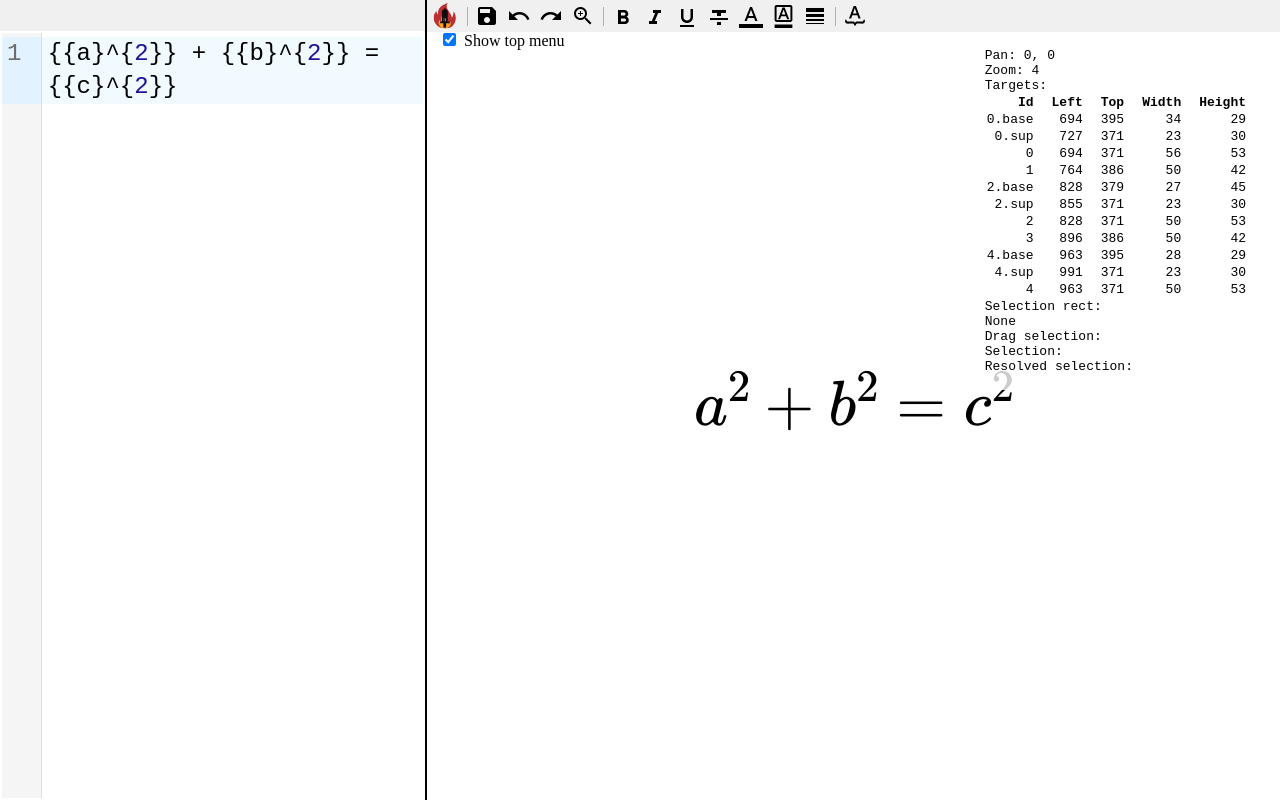
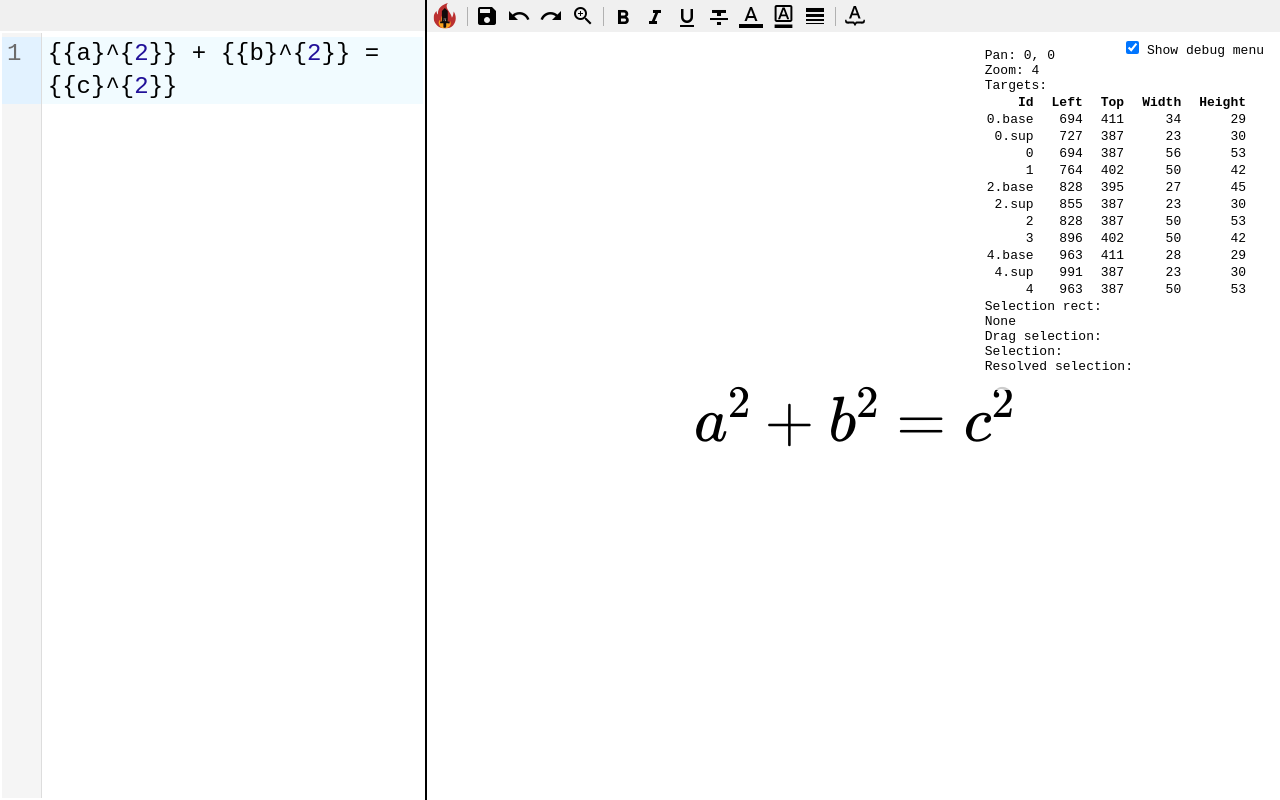
Before and after one commit to ericdai5/formulize, a React (Vite) app: page / in a window 1280 px wide. Built offline with nearby package versions, Linux system fonts and the light colour scheme.

Commit message:
Fix: improve rendering performance, ensure targeting correctness after formula change

```diff
--- a/src/App.tsx
+++ b/src/App.tsx
@@ -2,6 +2,7 @@ import { Global, css } from "@emotion/react";
 import { useEffect, useState } from "react";
 
 import { Editor } from "./Editor";
+import { Menu } from "./Menu";
 import { Workspace } from "./Workspace";
 
 function App() {
@@ -44,7 +45,18 @@ function App() {
         >
           <Editor />
         </div>
-        <Workspace />
+        <div
+          css={css`
+            display: flex;
+            flex-direction: column;
+            position: relative;
+            width: 100%;
+            height: 100%;
+          `}
+        >
+          <Menu />
+          <Workspace />
+        </div>
       </div>
     </>
   );
--- a/src/Debug.tsx
+++ b/src/Debug.tsx
@@ -18,6 +18,7 @@ export const Debug = observer(() => {
   return (
     <div
       onMouseDown={(e) => e.stopPropagation()}
+      onScroll={(e) => e.stopPropagation()}
       css={css`
         position: fixed;
         top: 2rem;
--- a/src/FormulaTree.ts
+++ b/src/FormulaTree.ts
@@ -185,6 +185,10 @@ export class AugmentedFormula {
 
   findNode(id: string): AugmentedFormulaNode | null {
     return this.idToNode[id] ?? null;
+  }
+
+  equals(other: AugmentedFormula) {
+    return this.toLatex("noid") === other.toLatex("noid");
   }
 }
 
--- a/src/Menu.tsx
+++ b/src/Menu.tsx
@@ -18,10 +18,6 @@ export const Menu = () => {
   return (
     <div
       css={css`
-        position: absolute;
-        top: 0;
-        left: 0;
-        right: 0;
         height: 2rem;
         display: flex;
         flex-direction: row;
@@ -137,6 +133,7 @@ const SubMenu = ({
         &:hover {
           height: 1.8rem;
         }
+        z-index: 500;
       `}
     >
       <MenuItem
@@ -503,67 +500,3 @@ const LineDivideMenu = () => {
     </div>
   );
 };
-
-export const ContextMenu = ({
-  anchorX,
-  anchorY,
-}: {
-  anchorX: number;
-  anchorY: number;
-}) => {
-  const [menuWidth, setMenuWidth] = React.useState(0);
-  const ref = React.useRef<HTMLDivElement>(null);
-
-  React.useEffect(() => {
-    if (ref.current) {
-      setMenuWidth(ref.current.offsetWidth);
-    }
-  }, [ref.current]);
-
-  return (
-    <div
-      ref={ref}
-      css={css`
-        position: absolute;
-        top: calc(${anchorY}px - 3rem);
-        left: ${anchorX - menuWidth / 2}px;
-        height: 2.3rem;
-        z-index: 100;
-        visibility: ${menuWidth === 0 ? "hidden" : "visible"};
-
-        &:after {
-          content: "";
-          position: absolute;
-          top: calc(1.5rem - 2px);
-          left: calc(50% - 0.5rem);
-          width: 1rem;
-          height: 1rem;
-          background: #f0f0f0;
-          border: 2px solid black;
-          transform: rotate(45deg);
-          z-index: 0;
-        }
-      `}
-    >
-      <div
-        css={css`
-          position: relative;
-          display: flex;
-          height: 2.3rem;
-          background: #f0f0f0;
-          border: 2px solid black;
-          z-index: 100;
-        `}
-      >
-        <BoldMenu />
-        <ItalicsMenu />
-        <UnderlineMenu />
-        <StrikethroughMenu />
-        <ColorMenu />
-        <BoxMenu />
-        <LineWeightMenu />
-        <AnnotateMenu />
-      </div>
-    </div>
-  );
-};
--- a/src/RenderedFormula.tsx
+++ b/src/RenderedFormula.tsx
@@ -78,9 +78,6 @@ const RenderedFormulaComponent = observer(({ spec }: { spec: RenderSpec }) => {
         ref,
         ["mjx-mi", "mjx-mn", "mjx-mo"].includes(spec.tagName)
       );
-      requestAnimationFrame(() => {
-        selectionStore.updateTargets();
-      });
     }
 
     () => {
--- a/src/Workspace.tsx
+++ b/src/Workspace.tsx
@@ -1,26 +1,27 @@
 import { css } from "@emotion/react";
-import { MouseEvent, useCallback, useEffect, useState } from "react";
+import {
+  ChangeEvent,
+  MouseEvent,
+  WheelEvent,
+  useCallback,
+  useEffect,
+  useState,
+} from "react";
 
 import { observer } from "mobx-react-lite";
 
 import { Debug } from "./Debug";
-import { ContextMenu, Menu } from "./Menu";
 import { RenderedFormula } from "./RenderedFormula";
 import { selectionStore } from "./store";
 
 export const Workspace = observer(() => {
-  const [showTopMenu, setShowTopMenu] = useState(true);
+  const [showDebug, setShowDebug] = useState(true);
   const [dragState, setDragState] = useState<
     | { state: "none" }
     | { state: "leftdown"; x: number; y: number }
     | { state: "selecting" }
     | { state: "panning"; lastX: number; lastY: number }
   >({ state: "none" });
-
-  const [contextMenuAnchor, setContextMenuAnchor] = useState<{
-    anchorX: number;
-    anchorY: number;
-  } | null>(null);
 
   const handleDoubleClick = useCallback((e: MouseEvent<HTMLDivElement>) => {
     selectionStore.clearSelection();
@@ -59,20 +60,20 @@ export const Workspace = observer(() => {
     },
     [dragState, setDragState]
   );
-  const handleContextMenu = useCallback(
-    (e: MouseEvent<HTMLDivElement>) => {
-      if (!showTopMenu) {
-        setContextMenuAnchor({ anchorX: e.clientX, anchorY: e.clientY });
-      }
-      e.preventDefault();
-    },
-    [showTopMenu, setContextMenuAnchor]
-  );
   const handleScroll = useCallback((e: WheelEvent<HTMLDivElement>) => {
     e.preventDefault();
     e.stopPropagation();
     selectionStore.updateZoom(-e.deltaY);
   }, []);
+  const handleSetRef = useCallback((ref: Element | null) => {
+    selectionStore.initializeWorkspace(ref);
+  }, []);
+  const handleToggleShowDebug = useCallback(
+    (e: ChangeEvent<HTMLInputElement>) => {
+      setShowDebug(e.target.checked);
+    },
+    [setShowDebug]
+  );
 
   useEffect(() => {
     const resizeHandler = () => {
@@ -104,46 +105,40 @@ export const Workspace = observer(() => {
       onMouseDown={handleMouseDown}
       onMouseMove={handleMouseMove}
       onMouseUp={handleMouseUp}
-      onContextMenu={handleContextMenu}
       onWheel={handleScroll}
-      ref={(ref) => selectionStore.initializeWorkspace(ref)}
+      ref={handleSetRef}
     >
       <div
         css={css`
           position: absolute;
-          top: 2rem;
-          left: 1rem;
+          top: 0.5rem;
+          right: 1rem;
+          z-index: 1000;
         `}
-        onMouseDown={(e) => {
-          e.stopPropagation();
-        }}
       >
         <input
-          id="showTopMenu"
+          id="showDebug"
           css={css`
             margin-right: 0.5rem;
           `}
           type="checkbox"
-          checked={showTopMenu}
-          onChange={(e) => setShowTopMenu(e.target.checked)}
+          checked={showDebug}
+          onChange={handleToggleShowDebug}
         />
         <label
           css={css`
             user-select: none;
+            font-family: monospace;
           `}
-          htmlFor="showTopMenu"
+          htmlFor="showDebug"
         >
-          Show top menu
+          Show debug menu
         </label>
       </div>
-      {showTopMenu && <Menu />}
-      {!showTopMenu && contextMenuAnchor !== null && (
-        <ContextMenu {...contextMenuAnchor} />
-      )}
       <SelectionRect />
       <SelectionBorders />
       <RenderedFormula />
-      <Debug />
+      {showDebug && <Debug />}
     </div>
   );
 });
--- a/src/store.ts
+++ b/src/store.ts
@@ -1,5 +1,5 @@
 import {
-  ObservableArray,
+  IObservableArray,
   ObservableMap,
   action,
   computed,
@@ -13,13 +13,19 @@ class FormulaStore {
   @observable accessor renderSpec: RenderSpec | null = null;
   @observable accessor augmentedFormula: AugmentedFormula =
     new AugmentedFormula([]);
+  @observable accessor suppressEditorUpdate = false;
 
   @action
   updateFormula(newFormula: AugmentedFormula) {
+    if (this.augmentedFormula.equals(newFormula)) {
+      console.log("Skipping formula update");
+      return;
+    }
+
     const { renderSpec } = updateFormula(newFormula);
     this.renderSpec = renderSpec;
     this.augmentedFormula = newFormula;
-    selectionStore.clearTargets();
+    selectionStore.clearSelection();
   }
 
   @computed
@@ -59,7 +65,7 @@ export const toDimensionBox = (box: BoundingBox): DimensionBox => ({
 
 class SelectionStore {
   @observable accessor workspaceBBox: DimensionBox | null = null;
-  @observable accessor selected: ObservableArray<string> = observable.array();
+  @observable accessor selected: IObservableArray<string> = observable.array();
   @observable accessor targets: ObservableMap<
     string,
     { id: string; isLeaf: boolean } & DimensionBox
@@ -106,6 +112,7 @@ class SelectionStore {
 
   @action
   clearTargets() {
+    console.log("Clearing targets");
     this.targetRefs.clear();
     this.targets.clear();
     this.selected.clear();
@@ -142,15 +149,21 @@ class SelectionStore {
 
   @action
   clearSelection() {
-    this.selected = [];
+    this.selected.clear();
   }
 
   @action
   updateTargets() {
     for (const [id, [ref, isLeaf]] of this.targetRefs) {
       const { left, top, width, height } = ref.getBoundingClientRect();
-      this.targets.set(id, { id, left, top, width, height, isLeaf });
+      if (left === 0 && top === 0 && width === 0 && height === 0) {
+        // When the formula changes, the elements with these IDs may no longer exist
+        this.targets.delete(id);
+      } else {
+        this.targets.set(id, { id, left, top, width, height, isLeaf });
+      }
     }
+    console.log(this.targetRefs.size, "targets updated");
   }
 
   @action
```
